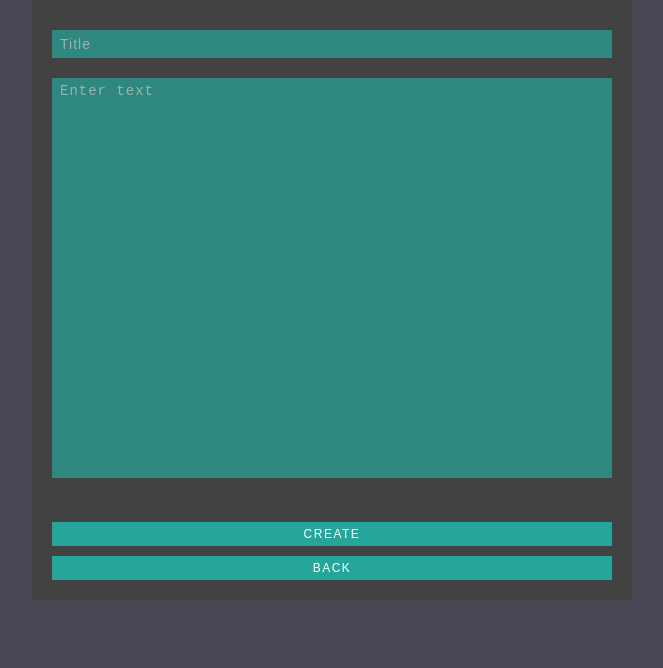
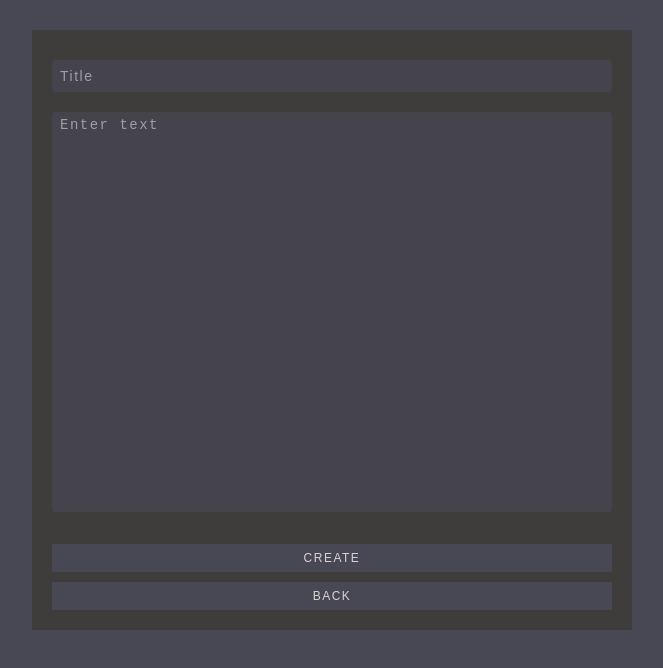
Before and after one commit to oivannikov/develops, a Next.js app: page /posts/new in a window 1280 px wide. Shown: the top 668 px of the page, without its empty margins (308-971 px from the left). Built offline with nearby package versions, Linux system fonts and the light colour scheme.

Commit message:
implemented post creation functionality

```diff
--- a/pages/api/posts.ts
+++ b/pages/api/posts.ts
@@ -15,3 +15,7 @@ export async function getPost(postsId: number) {
 
   return post;
 }
+
+export async function createPost(newPost) {
+  return axios.post(`${BASE_URL}/posts`, newPost);
+}
--- a/pages/post/[postId].tsx
+++ b/pages/post/[postId].tsx
@@ -9,6 +9,7 @@ interface PostProps {
 }
 
 const Post: NextPage<PostProps> = ({ post }) => {
+
   const { title, body } = post;
 
   return (
--- a/pages/posts/new/index.tsx
+++ b/pages/posts/new/index.tsx
@@ -1,21 +1,27 @@
 import { useState } from 'react';
 
+import { useRouter } from 'next/router'
 import Link from 'next/link';
 
+import { createPost } from '../../api/posts';
+
 const CreatePost = () => {
+  const router = useRouter();
   const [title, setTitle] = useState('');
   const [body, setBody] = useState('');
 
   function handleCreateSubmit(e) {
     e.preventDefault();
 
-    console.log(title);
-    console.log(body);
+    const newPost = {
+      title,
+      body
+    }
 
-
+    createPost(newPost);
+    router.push('/');
     setTitle('');
     setBody('');
-
   }
 
   return (
@@ -48,7 +54,6 @@ const CreatePost = () => {
         </Link>
       </div>
     </form>
-
   );
 }
 
--- a/pages/posts/new/new.scss
+++ b/pages/posts/new/new.scss
@@ -1,3 +1,5 @@
+$dark: #484855;
+
 .form {
   display: flex;
   flex-direction: column;
@@ -5,9 +7,10 @@
   align-items: center;
   width: 600px;
   height: 600px;
-  margin: 0 auto;
+  margin: 30px auto 0;
   padding: 20px;
-  background-color: #424242;
+  // background-color: #424242;
+  background-color: #3f3c3c;
 
   &__data,
   &__actions {
@@ -21,23 +24,25 @@
     width: 100%;
     margin: 10px 0;
     padding: 5px 5px;
-    height: 28px;
-    border-bottom: 1px solid gray;
+    height: 32px;
+    border-bottom: 1px solid $dark;
     opacity: 0.7;
     transition: 1.5s;
     font-size: 16px;
     padding-left: 8px;
     color: white;
-    background-color: #26a69a;
+    background-color: $dark;
+    border-radius: 4px;
+    letter-spacing: 1px;
 
     &:focus {
       transition: border-bottom 0.3s;
-      border-bottom: 1px solid #26a69a;
+      border-bottom: 1px solid white;
     }
 
 
     &::placeholder {
-      letter-spacing: 1px;
+      letter-spacing: 1.5px;
       color: white;
       font-size: 14px;
       opacity: 0.7;
@@ -53,13 +58,13 @@
   &__back {
     width: 100%;
     font-size: 12px;
-    background-color: #26a69a;
-    color: white;
-    padding: 4px 0;
+    background-color: $dark;
+    color: rgb(218, 210, 210);
+    padding: 6px 0;
     font-weight: normal;
     letter-spacing: 1.5px;
     text-transform: uppercase;
-    border: 1px solid #26a69a;
+    border: 1px solid $dark;
     cursor: pointer;
 
      &:hover {
```
